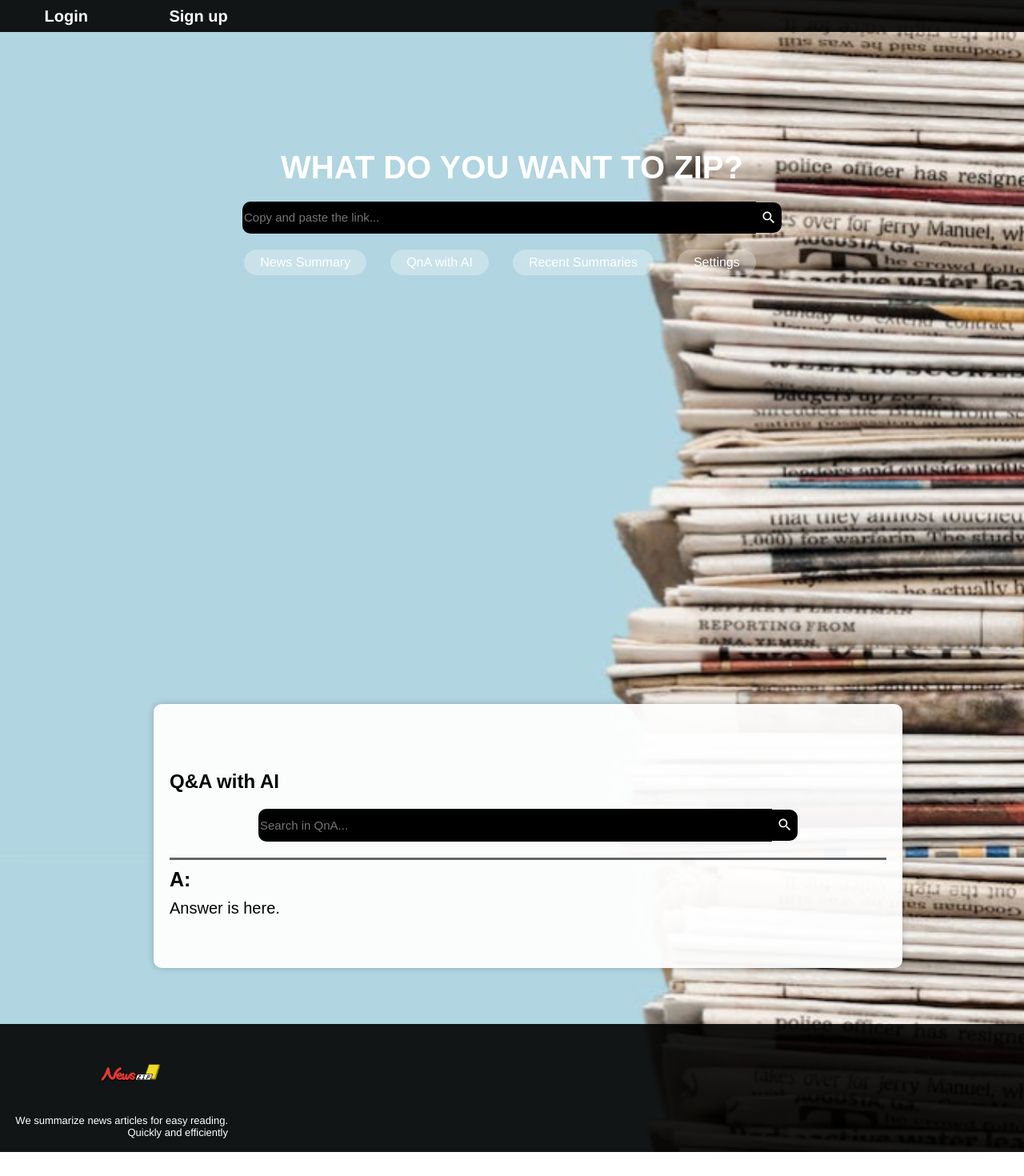
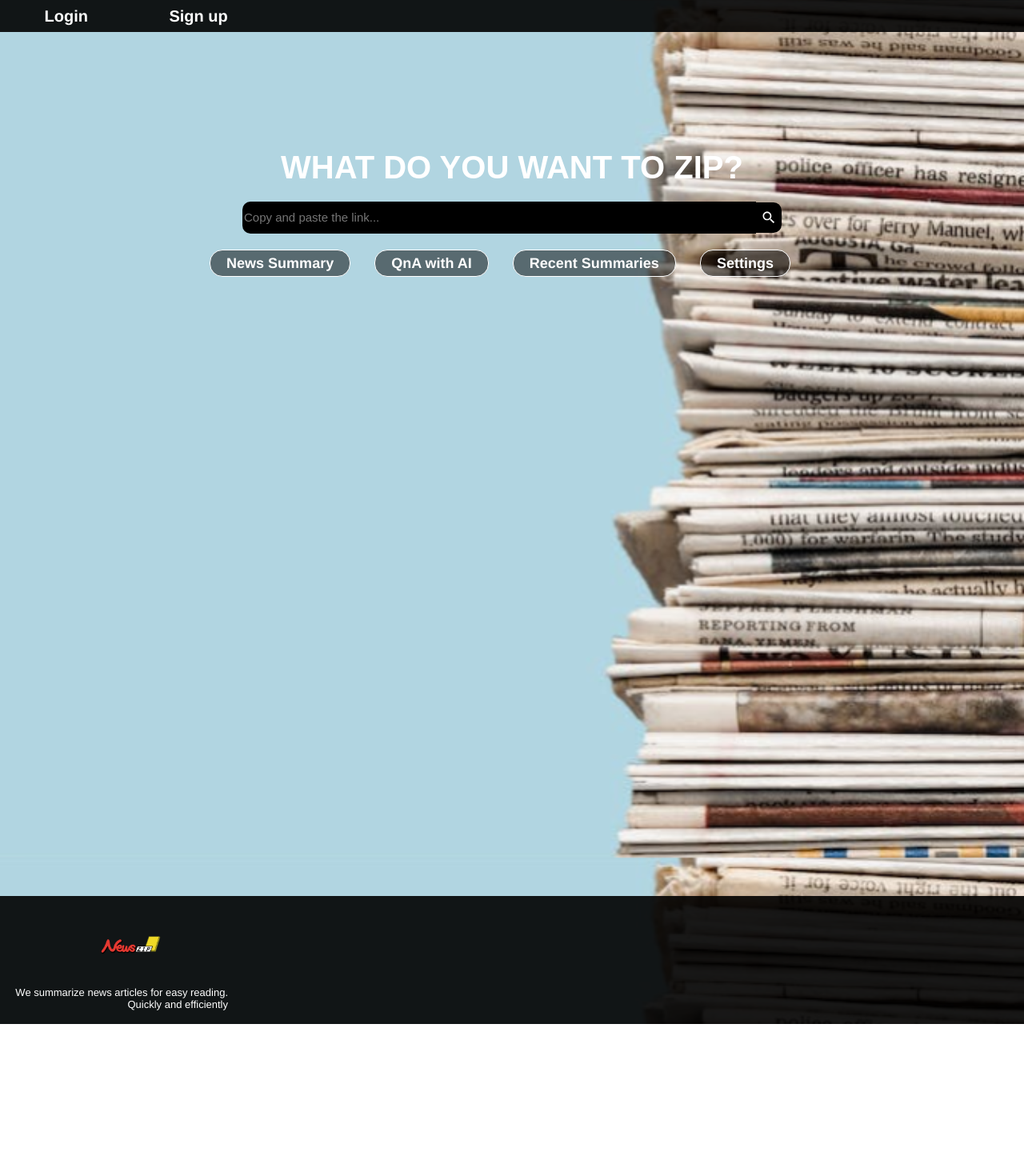
Before and after one commit to Hackaton-Warriors/2023-Konkuk-Univ-HACKATON, a React (Create React App) app in the folder Client/: page / in a window 1280 px wide. Shown: the top 1470 px of the page at 80% size. After the commit the page ends 1348 px from the top, so only its background shows below. Built offline with nearby package versions, Linux system fonts and the light colour scheme.

Commit message:
Add files via upload

```diff
--- a/Client/src/App.css
+++ b/Client/src/App.css
@@ -2,7 +2,7 @@
 .My02 {
   background: url('Searchs_006.png') center/cover no-repeat fixed;
   width: 100%;
-  min-height: 180vh;
+  min-height: 160vh;
   display: flex;
   justify-content: center;
   align-items: flex-start;
@@ -84,14 +84,16 @@
 .menu2,
 .menu3,
 .menu4 {
-  font-size: 16px;
+  font-size: 18px;
+  font-weight: bold;
   font-family: 'Helvetica', sans-serif;
   display: inline-block;
-  background: rgba(255, 255, 255, 0.3);
+  background: rgba(0, 0, 0, 0.5);
   padding: 0 20px;
   line-height: 32px;
   color: #fff;
   border-radius: 16px;
+  border: 1px solid white;
   margin-right: 30px;
   margin-bottom: 10px;
 }
@@ -123,7 +125,7 @@
   padding: 0px;
   border-radius: 0px;
   position: absolute;
-  top:160vh;
+  top:140vh;
   left: 0;
   right: 0;
   bottom: 0;
@@ -190,7 +192,8 @@
 }
 
 .close-summary-button,
-.close-recent-button {
+.close-recent-button,
+.close-QnA-button {
   position: relative;
   width: 15vw;
   background-color: #fff;
@@ -203,19 +206,6 @@
   margin-top: 10px;
 }
 
-.close-QnA-button {
-  position: relative;
-  width: 200px;
-  background-color: #000;
-  color: #fff;
-  border: none;
-  padding: 10px 20px;
-  border-radius: 5px;
-  cursor: pointer;
-  font-size: 20px;
-  margin-top: 10px;
-  margin-right: 30px;
-}
 .close-summary-button:hover,
 .close-QnA-button:hover,
 .close-recent-button:hover {
@@ -249,7 +239,7 @@
   background: rgba(0, 0, 0, 0);
   align-items: center;
   justify-content: center;
-  top: 110vh;
+  top: 90vh;
 }
 
 .hidden-QnA-content {
--- a/Client/src/App.js
+++ b/Client/src/App.js
@@ -10,6 +10,27 @@ function HiddenSummary({ closeSummary }) {
         <p>This is a hidden summary window that appears when you click on "News Summary".</p>
       </div>
       <button className="close-summary-button" onClick={closeSummary}>Close</button>
+    </div>
+  );
+}
+
+function HiddenQnA({ closeQnA }) {
+  return (
+    <div className="hidden-QnA">
+      <div className="hidden-QnA-content">
+        <h2>Q&A with AI</h2>
+        <div className="search-container">
+          <input className="search-input" type="text" placeholder="Search in QnA..." />
+          <button className="search-button" type="button">
+            <svg xmlns="http://www.w3.org/2000/svg" width="24" height="24" viewBox="0 0 24 24">
+              <path d="M15.5 14h-.79l-.28-.27C15.41 12.59 16 11.11 16 9.5 16 5.91 13.09 3 9.5 3S3 5.91 3 9.5 5.91 16 9.5 16c1.61 0 3.09-.59 4.23-1.57l.27.28v.79l5 4.99L20.49 19l-4.99-5zm-6 0C7.01 14 5 11.99 5 9.5S7.01 5 9.5 5 14 7.01 14 9.5 11.99 14 9.5 14z"></path>
+            </svg>
+          </button>
+        </div>
+        <div className='answer-QnA'>
+          <div style={{ fontWeight: 'bold', fontSize: '25px', padding: "10px 0px" }}>A:</div>Answer is here.</div>
+      </div>
+      <button className="close-summary-button" onClick={closeQnA}>Close</button>
     </div>
   );
 }
@@ -45,6 +66,7 @@ function HiddenRecent({ closeRecent }) {
 
 function App() {
   const [hiddenSummaryVisible, setHiddenSummaryVisible] = useState(false);
+  const [hiddenQnAVisible, setHiddenQnAVisible] = useState(false);
   const [hiddenRecentVisible, setHiddenRecentVisible] = useState(false);
   const [showLogin, setShowLogin] = useState(false);
   const [isLoggedIn, setIsLoggedIn] = useState(false);
@@ -57,6 +79,14 @@ function App() {
 
   const closeHiddenSummary = () => {
     setHiddenSummaryVisible(false);
+  };
+
+  const openHiddenQnA = () => {
+    setHiddenQnAVisible(true);
+  };
+
+  const closeHiddenQnA = () => {
+    setHiddenQnAVisible(false);
   };
 
   const openHiddenRecent = () => {
@@ -89,7 +119,7 @@ function App() {
 
   const scrollPageBottom = () => {
     window.scrollTo({
-      top: document.body.scrollHeight,
+      top: window.innerHeight * 0.4, // 화면 높이의 30% 아래로 스크롤
       behavior: 'smooth'
     });
   };
@@ -114,25 +144,11 @@ function App() {
         </div>
         <div className="menu-container">
           <span className="menu1" onClick={openHiddenSummary}>News Summary</span>
-          <span className="menu2" onClick={scrollPageBottom}>QnA with AI</span>
+          <span className="menu2" onClick={() => { openHiddenQnA(); scrollPageBottom();}}>QnA with AI</span>
           <span className="menu3" onClick={openHiddenRecent}>Recent Summaries</span>
           <span className="menu4">Settings</span>
         </div>
-        <div className="hidden-QnA">
-          <div className="hidden-QnA-content">
-            <h2>Q&A with AI</h2>
-            <div className="search-container">
-              <input className="search-input" type="text" placeholder="Search in QnA..." />
-              <button className="search-button" type="button">
-                <svg xmlns="http://www.w3.org/2000/svg" width="24" height="24" viewBox="0 0 24 24">
-                  <path d="M15.5 14h-.79l-.28-.27C15.41 12.59 16 11.11 16 9.5 16 5.91 13.09 3 9.5 3S3 5.91 3 9.5 5.91 16 9.5 16c1.61 0 3.09-.59 4.23-1.57l.27.28v.79l5 4.99L20.49 19l-4.99-5zm-6 0C7.01 14 5 11.99 5 9.5S7.01 5 9.5 5 14 7.01 14 9.5 11.99 14 9.5 14z"></path>
-                </svg>
-              </button>
-            </div>
-            <div className='answer-QnA'>
-              <div style={{ fontWeight: 'bold', fontSize: '25px', padding: "10px 0px" }}>A:</div>Answer is here.</div>
-          </div>
-        </div>
+
         <div className="foot-container">
           <img className="foot-logo" src="logo.png" alt="logo"></img>
           <div className="foot-content">
@@ -147,6 +163,7 @@ function App() {
           </div>
         </div>
         {hiddenSummaryVisible && <HiddenSummary closeSummary={closeHiddenSummary} />}
+        {hiddenQnAVisible && <HiddenQnA closeQnA={closeHiddenQnA} />}
         {hiddenRecentVisible && <HiddenRecent closeRecent={closeHiddenRecent} />}
       </div>
       {showLogin && (
```
